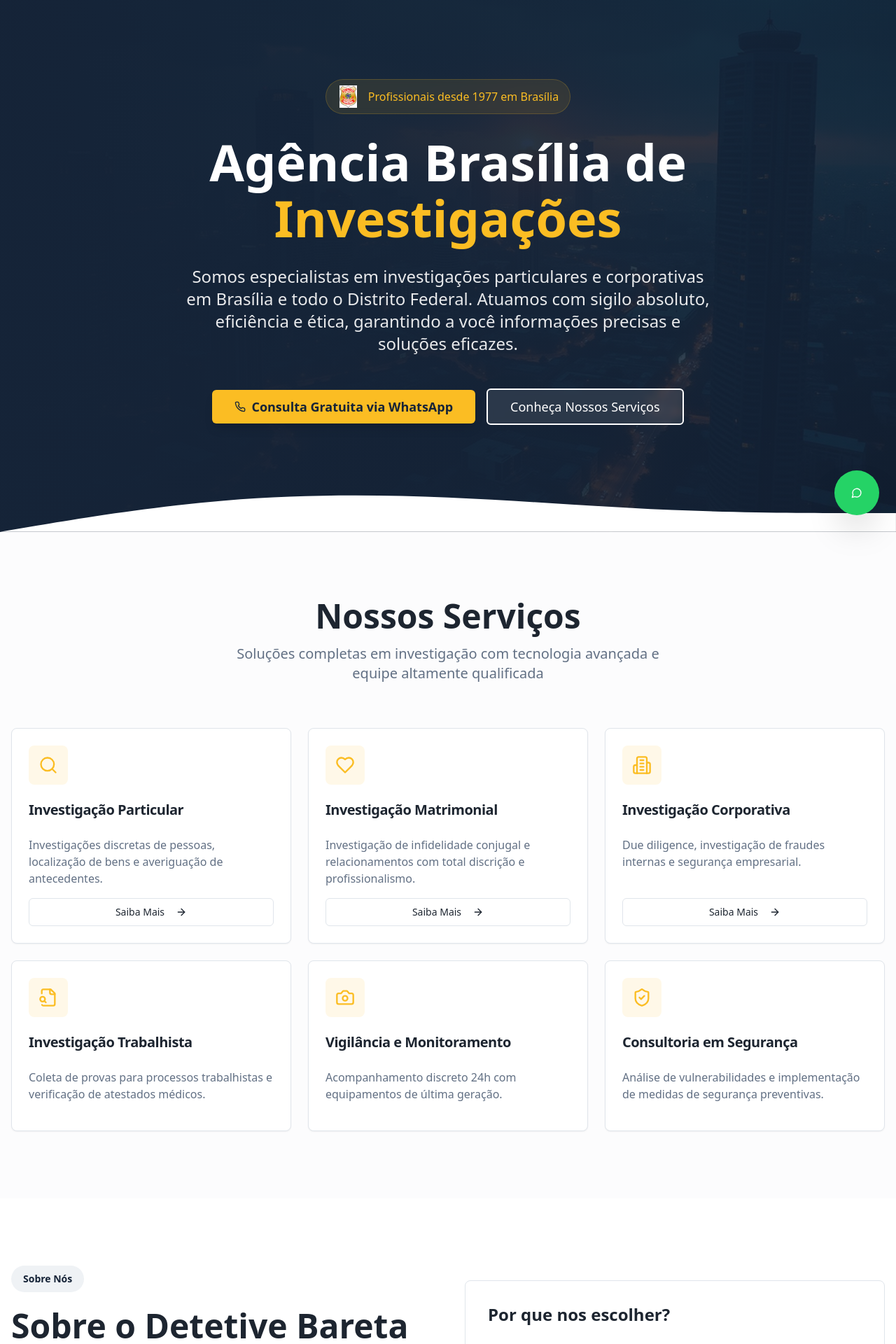
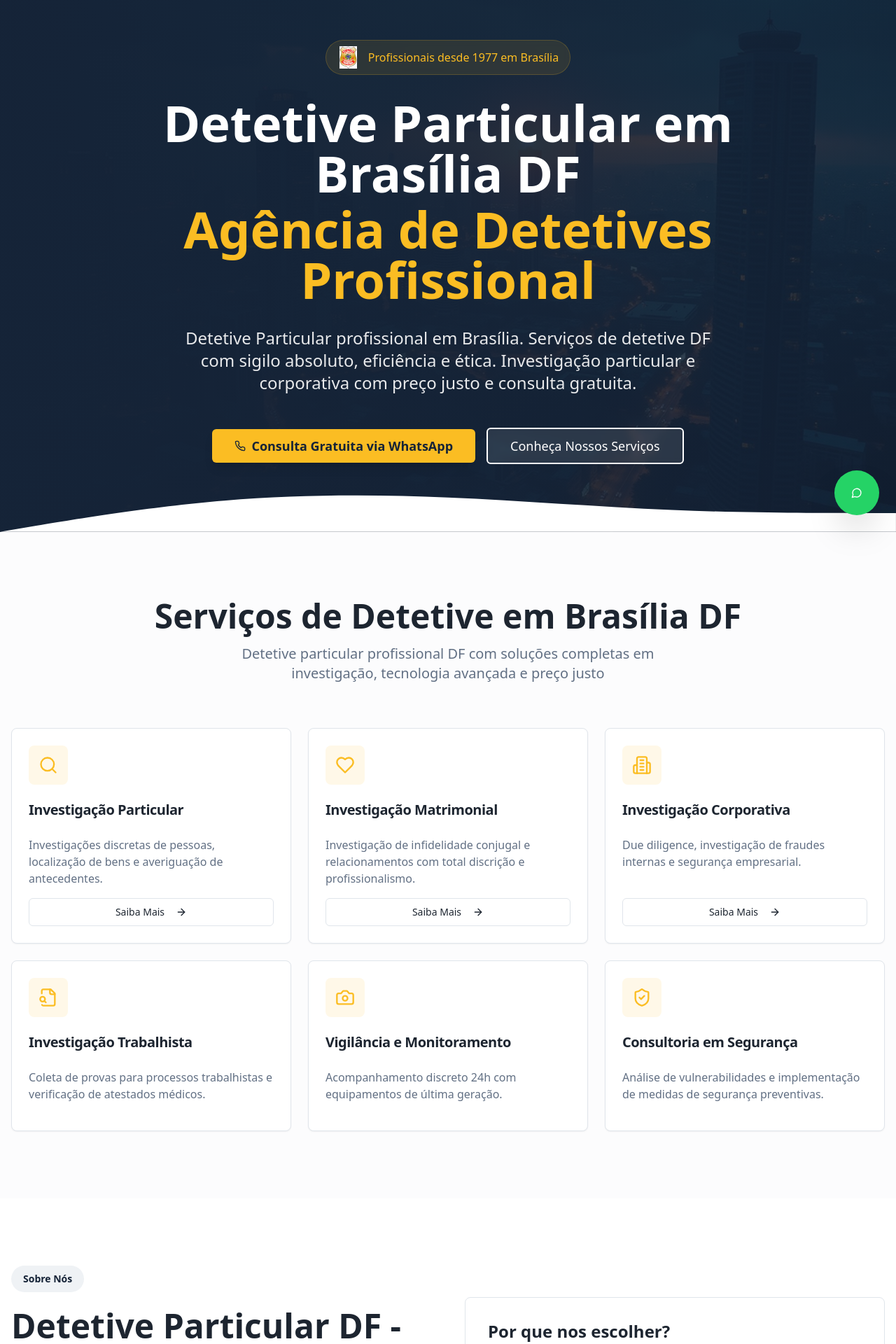
Before and after one commit to ryancostayy-spec/brasiliainvest-ads-hub, a React (Vite) app: page / in a window 1280 px wide. Shown: the part 40-1960 px from the top of the page at 70% size. Built offline with nearby package versions, Linux system fonts and the light colour scheme; the HTML template or start-up script is replaced by a standard one.

Commit message:
Atualizar SEO com palavras-chave
Otimizado index.html e componentes principais (Hero, About, Services) com as palavras-chave de alta busca para detetive DF/Brasília, atualizei meta tags, título, H1, descrições e conteúdo, e mantive canonical. Preparado para melhorar Google Ads e SEO local.

```diff
--- a/index.html
+++ b/index.html
@@ -11,13 +11,13 @@
 
     <meta charset="UTF-8" />
     <meta name="viewport" content="width=device-width, initial-scale=1.0" />
-    <title>Agência Brasília de Investigações | Investigação Particular e Corporativa em Brasília</title>
-    <meta name="description" content="Agência de investigação em Brasília com +35 anos de experiência. Investigação particular, corporativa e matrimonial com total discrição. Consulta gratuita 24/7." />
+    <title>Detetive Particular em Brasília DF | Agência de Detetives Profissional</title>
+    <meta name="description" content="Detetive Particular em Brasília DF com +35 anos. Serviços de detetive profissional, investigação particular e corporativa. Consulta grátis. Preço justo." />
     <meta name="author" content="Agência Brasília de Investigações Ltda" />
-    <meta name="keywords" content="investigação particular brasília, detetive particular df, investigação corporativa, investigação matrimonial, agência de investigação brasília" />
+    <meta name="keywords" content="detetive particular df, detetive particular brasília, detetive em brasília df, detetive df, detetive particular em brasília, agência de detetives df, detetive particular profissional df, detetive particular preço df, detetive em brasília preço, serviços de detetive df" />
 
-    <meta property="og:title" content="Agência Brasília de Investigações | Serviços Profissionais de Investigação" />
-    <meta property="og:description" content="Especialistas em investigação particular e corporativa em Brasília. Discrição absoluta e resultados concretos. Consulta gratuita via WhatsApp." />
+    <meta property="og:title" content="Detetive Particular em Brasília DF | Agência de Detetives Profissional" />
+    <meta property="og:description" content="Detetive Particular Profissional em Brasília DF. Serviços de investigação com discrição absoluta. Consulta gratuita via WhatsApp." />
     <meta property="og:type" content="website" />
     <meta property="og:image" content="https://lovable.dev/opengraph-image-p98pqg.png" />
 
--- a/src/components/About.tsx
+++ b/src/components/About.tsx
@@ -20,17 +20,17 @@ const About = () => {
               Sobre Nós
             </Badge>
             <h2 className="text-4xl md:text-5xl font-bold text-foreground">
-              Sobre o Detetive Bareta
+              Detetive Particular DF - Bareta
             </h2>
             <div className="space-y-4 text-lg text-muted-foreground">
               <p>
-                Sou o <strong className="text-foreground">Detetive Bareta</strong>, sempre pautando o meu trabalho na ética e no sigilo e almejando excelência na prestação dos serviços de investigação.
+                Sou o <strong className="text-foreground">Detetive Bareta</strong>, detetive particular profissional em Brasília DF, sempre pautando o meu trabalho na ética e no sigilo e almejando excelência na prestação dos serviços de detetive DF.
               </p>
               <p>
-                Conhecido nacionalmente como detetive Bareta desde 1977 e posteriormente um empresário proprietário da <strong className="text-foreground">Agência Brasília de Investigações</strong>, registrada no ano de 1999 sob N° 01.276.1999 na data de 10/09/1999, nome fantasia <strong className="text-foreground">Bareta Investigações</strong> - reconhecida como uma empresa séria e focada em resultados positivos para os seus clientes.
+                Conhecido nacionalmente como detetive Bareta desde 1977 e posteriormente um empresário proprietário da <strong className="text-foreground">Agência Brasília de Investigações</strong>, a melhor agência de detetives DF, registrada no ano de 1999 sob N° 01.276.1999, nome fantasia <strong className="text-foreground">Bareta Investigações</strong> - reconhecida como uma empresa séria e focada em resultados positivos.
               </p>
               <p>
-                No mercado há <strong className="text-foreground">47 anos</strong>, somos uma empresa de informações privadas e confidenciais, sediada na capital federal, Brasília – DF. Os casos confiados à empresa são cuidadosamente analisados por nossos agentes de inteligência, profissionais que dada a destreza e capacidade, atuam com absoluto sigilo, discrição e competência, o que permite ao cliente resultados rápidos e seguros.
+                No mercado há <strong className="text-foreground">47 anos</strong>, somos uma agência de detetives profissional com serviços de investigação particular em Brasília DF. Os casos confiados à empresa são cuidadosamente analisados por nossos agentes de inteligência, profissionais que atuam com absoluto sigilo, discrição e competência, garantindo resultados rápidos e seguros com preço justo.
               </p>
             </div>
           </div>
--- a/src/components/Hero.tsx
+++ b/src/components/Hero.tsx
@@ -31,13 +31,13 @@ const Hero = () => {
           </div>
 
           <h1 className="text-5xl md:text-7xl font-bold text-primary-foreground leading-tight">
-            Agência Brasília de
-            <span className="block text-accent mt-2">Investigações</span>
+            Detetive Particular em Brasília DF
+            <span className="block text-accent mt-2">Agência de Detetives Profissional</span>
           </h1>
 
           <p className="text-xl md:text-2xl text-primary-foreground/90 max-w-3xl mx-auto leading-relaxed">
-            Somos especialistas em investigações particulares e corporativas em Brasília e todo o Distrito Federal.
-            Atuamos com sigilo absoluto, eficiência e ética, garantindo a você informações precisas e soluções eficazes.
+            Detetive Particular profissional em Brasília. Serviços de detetive DF com sigilo absoluto, eficiência e ética.
+            Investigação particular e corporativa com preço justo e consulta gratuita.
           </p>
 
           <div className="flex flex-col sm:flex-row gap-4 justify-center items-center pt-4">
--- a/src/components/Services.tsx
+++ b/src/components/Services.tsx
@@ -48,10 +48,10 @@ const Services = () => {
       <div className="container mx-auto px-4">
         <div className="text-center mb-16 space-y-4">
           <h2 className="text-4xl md:text-5xl font-bold text-foreground">
-            Nossos Serviços
+            Serviços de Detetive em Brasília DF
           </h2>
           <p className="text-xl text-muted-foreground max-w-2xl mx-auto">
-            Soluções completas em investigação com tecnologia avançada e equipe altamente qualificada
+            Detetive particular profissional DF com soluções completas em investigação, tecnologia avançada e preço justo
           </p>
         </div>
 
```
